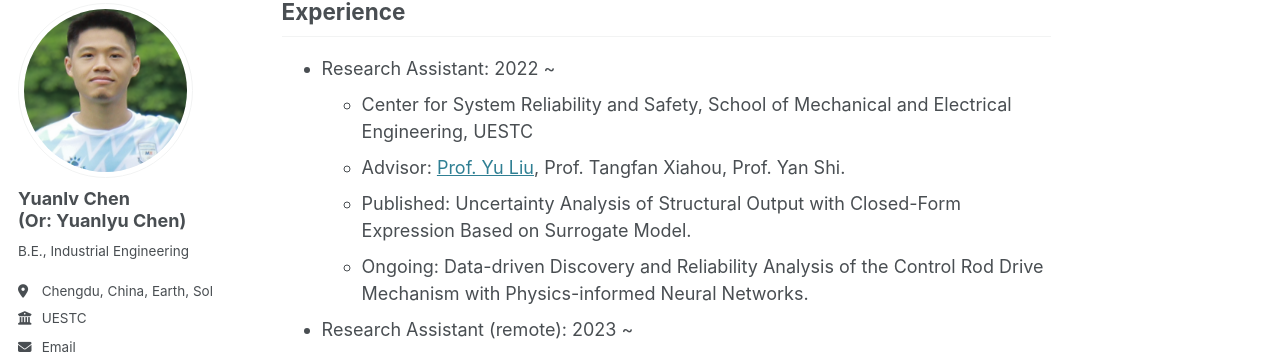
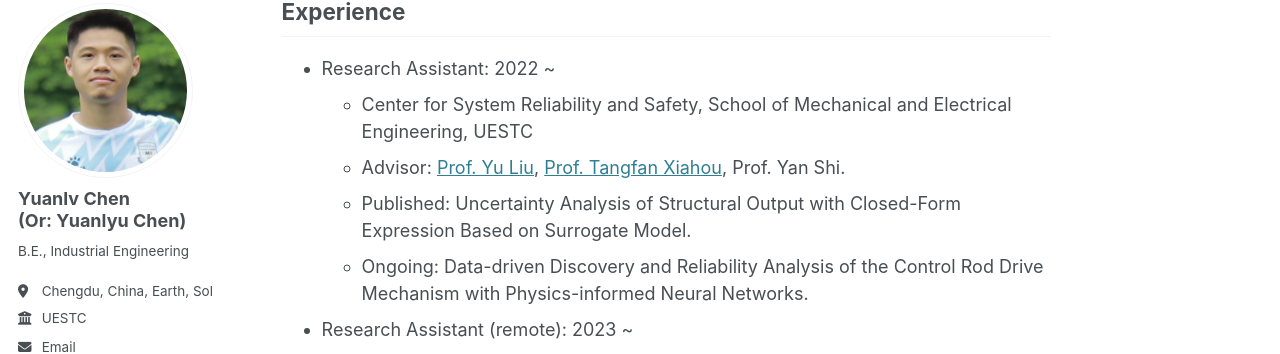
Before and after one commit to YLchen22/YLchen22.github.io, a Jekyll site: the page built from _pages/about.md, in a window 1280 px wide and 900 px high, scrolled down 738 px. Shown: the part 103-457 px from the top of the window. Built offline with Jekyll 4.4.1, drawn with Linux system fonts in a browser that asks for light colours; part of the change alters nothing that is shown.

```diff
--- a/_pages/about.md
+++ b/_pages/about.md
@@ -29,7 +29,7 @@ Experience
 ------
 * Research Assistant: 2022 ~
   * Center for System Reliability and Safety, School of Mechanical and Electrical Engineering, UESTC
-  * Advisor: [Prof. Yu Liu](https://faculty.uestc.edu.cn/yuliu/en/index.htm), Prof. Tangfan Xiahou, Prof. Yan Shi.
+  * Advisor: [Prof. Yu Liu](https://faculty.uestc.edu.cn/yuliu/en/index.htm), [Prof. Tangfan Xiahou](https://scholar.google.com/citations?user=iandqcUAAAAJ), Prof. Yan Shi.
   * Published: Uncertainty Analysis of Structural Output with Closed-Form Expression Based on Surrogate Model.
   * Ongoing: Data-driven Discovery and Reliability Analysis of the Control Rod Drive Mechanism with Physics-informed Neural Networks.
 
```
